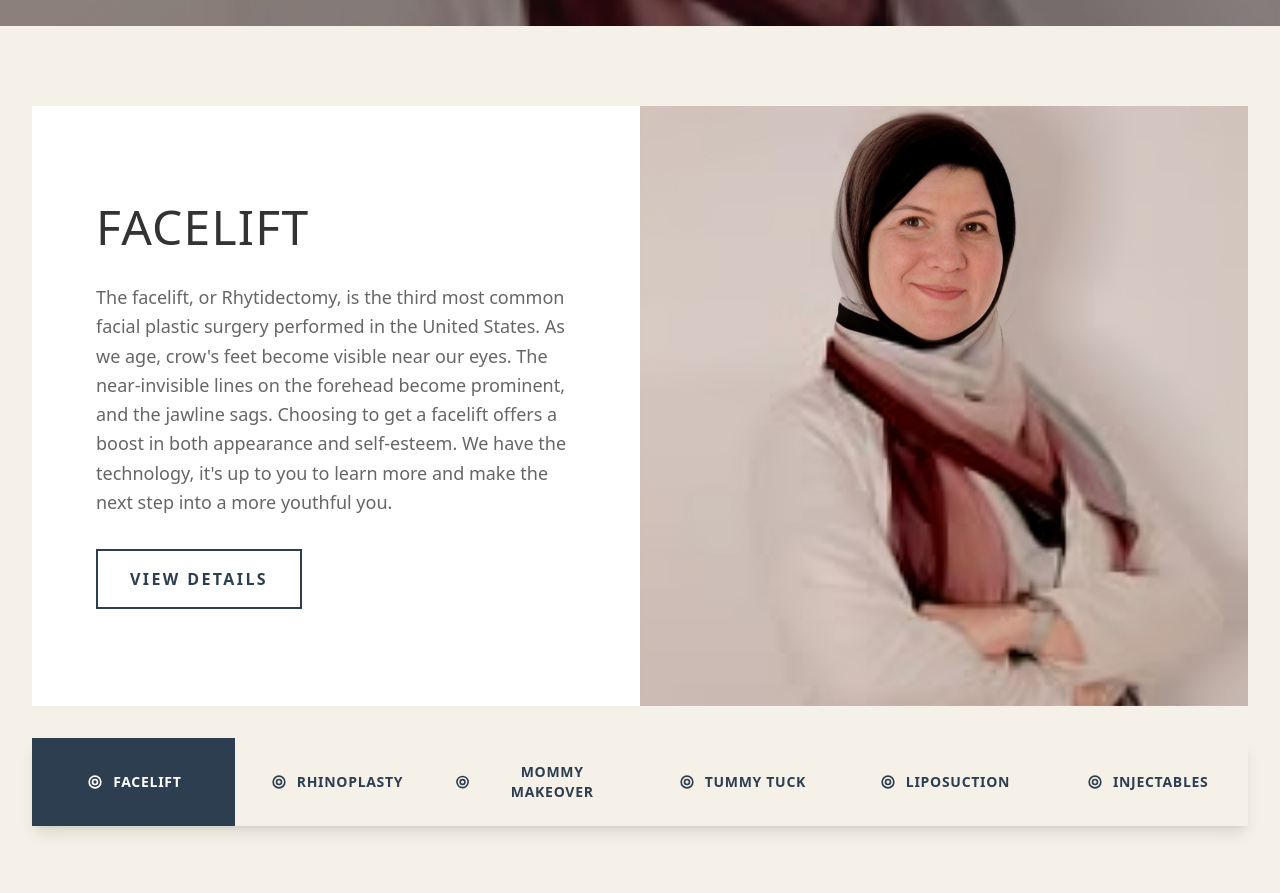
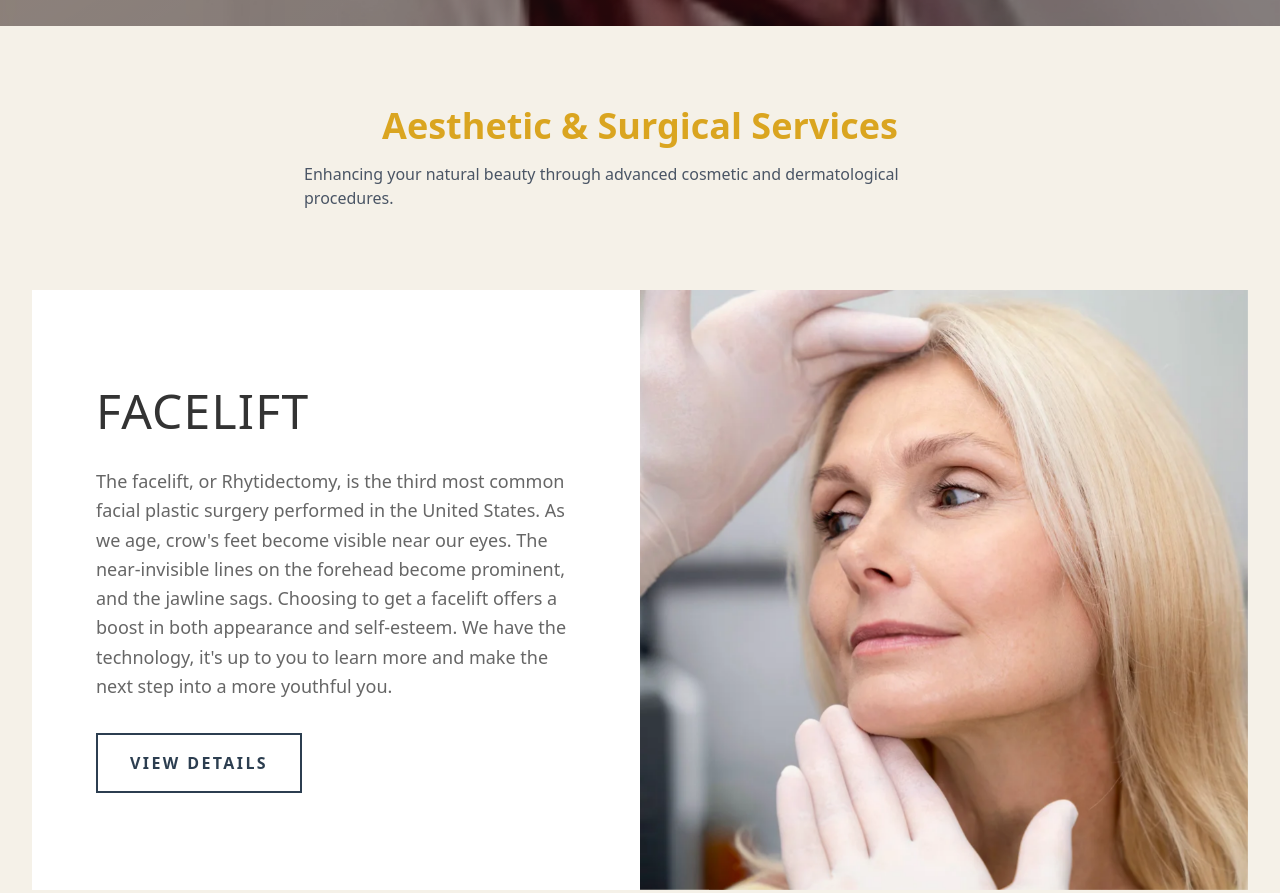
Before and after one commit to aliabdelfatah3/Dr.Reham_Hamed, a plain HTML site: page index.html in a window 1280 px wide. Shown: the part 774-1667 px from the top of the page. Drawn offline with nearby package versions, Linux system fonts and the light colour scheme.

Commit message:
added header for services section and changed about us content

```diff
--- a/index.html
+++ b/index.html
@@ -317,6 +317,15 @@
 
     <!-- SERVICES SECTION -->
     <section class="relative bg-beige py-20 overflow-hidden" id="services">
+      <div class="flex flex-col justify-center items-center pb-20">
+        <h2 class="text-3xl md:text-4xl font-semibold text-gold mb-4">
+          Aesthetic & Surgical Services
+        </h2>
+        <p class="text-gray-600 max-w-2xl mx-auto">
+          Enhancing your natural beauty through advanced cosmetic and
+          dermatological procedures.
+        </p>
+      </div>
       <div class="relative z-10 container mx-auto px-8 max-w-8xl">
         <!-- Service Cards Container -->
         <div class="relative min-h-[600px]">
@@ -360,7 +369,7 @@
               <!-- Right Image -->
               <div class="h-full min-h-[500px]">
                 <img
-                  src="images/herosection.png"
+                  src="images/Facelift.jpg"
                   alt="Facelift"
                   class="w-full h-full object-cover"
                 />
@@ -404,7 +413,7 @@
               </div>
               <div class="h-full min-h-[500px]">
                 <img
-                  src="images/herosection.png"
+                  src="images/Rhinoplasty.jpg"
                   alt="Rhinoplasty"
                   class="w-full h-full object-cover"
                 />
@@ -447,7 +456,7 @@
               </div>
               <div class="h-full min-h-[500px]">
                 <img
-                  src="images/herosection.png"
+                  src="images/MommyMakeover.jpg"
                   alt="Mommy Makeover"
                   class="w-full h-full object-cover"
                 />
@@ -490,7 +499,7 @@
               </div>
               <div class="h-full min-h-[500px]">
                 <img
-                  src="images/herosection.png"
+                  src="images/TummyTuck.jpg"
                   alt="Tummy Tuck"
                   class="w-full h-full object-cover"
                 />
@@ -533,7 +542,7 @@
               </div>
               <div class="h-full min-h-[500px]">
                 <img
-                  src="images/herosection.png"
+                  src="images/Liposuction.jpg"
                   alt="Liposuction"
                   class="w-full h-full object-cover"
                 />
@@ -576,7 +585,7 @@
               </div>
               <div class="h-full min-h-[500px]">
                 <img
-                  src="images/herosection.png"
+                  src="images/Injectables.jpg"
                   alt="Injectables"
                   class="w-full h-full object-cover"
                 />
@@ -721,9 +730,10 @@
 
             <!-- Description -->
             <p class="text-lg text-white/70 leading-relaxed mb-12">
-              Known as a specialist facial plastic surgeon in Beverly Hills, Dr.
-              Hoffman is sought after by patients from around the world for help
-              in correcting some of the most challenging complications.
+              Renowned as a leading dermatologist and aesthetic specialist in
+              Riyadh, Dr. Reham Hamed is trusted by patients from across the
+              region for her expertise in achieving natural, refined, and
+              long-lasting results.
             </p>
 
             <!-- CTA Button -->
@@ -803,7 +813,7 @@
         <div class="grid grid-cols-1 md:grid-cols-3 gap-16 items-start">
           <!-- Address Section -->
           <div class="text-center md:text-left fade-in-up">
-            <h3 class="text-2xl font-light text-[#333] mb-8 tracking-wide">
+            <h3 class="text-2xl font-light text-gold mb-8 tracking-wide">
               Address
             </h3>
             <p class="text-[#666] leading-relaxed mb-4">Riyadh, Saudi Arabia</p>
@@ -842,7 +852,7 @@
 
           <!-- Contacts Section -->
           <div class="text-center md:text-right fade-in-up">
-            <h3 class="text-2xl font-light text-[#333] mb-8 tracking-wide">
+            <h3 class="text-2xl font-light text-gold mb-8 tracking-wide">
               Contacts
             </h3>
             <div class="space-y-4 mb-8">
```
Also changed, not shown: images/Facelift.jpg (added), images/Injectables.jpg (added), images/Liposuction.jpg (added), images/MommyMakeover.jpg (added), images/Rhinoplasty.jpg (added), images/TummyTuck.jpg (added).
